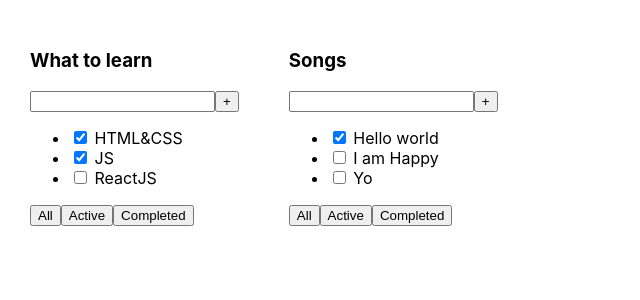
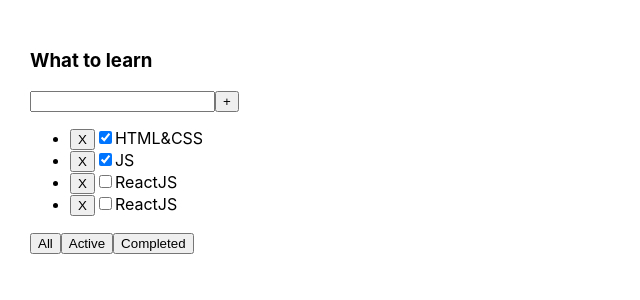
Before and after one commit to mikrobka/1-todolist, a React (Create React App) app: page / in a window 1280 px wide. Shown: the top 300 px of the page, without its empty margins (0-640 px from the left). Built offline with nearby package versions, Linux system fonts and the light colour scheme.

Commit message:
less 2 add filter

```diff
--- a/src/App.tsx
+++ b/src/App.tsx
@@ -1,24 +1,34 @@
-import React from 'react';
+import React, {useState} from 'react';
 import './App.css';
-import {Todolist} from './Todolist';
+import {TaskType, Todolist} from './Todolist';
+
+export type ButtonNameType = 'All' | 'Action' | 'Completed'
 
 function App() {
 
-    const tasks1 = [
-        { id: 1, title: "HTML&CSS", isDone: true },
-        { id: 2, title: "JS", isDone: true },
-        { id: 3, title: "ReactJS", isDone: false }
-    ]
-    const tasks2 = [
-        { id: 1, title: "Hello world", isDone: true },
-        { id: 2, title: "I am Happy", isDone: false },
-        { id: 3, title: "Yo", isDone: false }
-    ]
+
+    let [tasks1, setTasks1] = useState<Array<TaskType>>([
+        {id: 1, title: "HTML&CSS", isDone: true},
+        {id: 2, title: "JS", isDone: true},
+        {id: 3, title: "ReactJS", isDone: false},
+        {id: 3, title: "ReactJS", isDone: false}
+    ])
+
+
+    const removeTask = (taskId: number, myTitle: string) => {
+        setTasks1(tasks1.filter((el) => el.id !== taskId))
+    }
+
 
     return (
         <div className="App">
-            <Todolist title="What to learn" tasks={tasks1} />
-            <Todolist title="Songs" tasks={tasks2} />
+            <Todolist
+                title="What to learn"
+                tasks={tasks1}
+                removeTask={removeTask}
+            />
+
+
         </div>
     );
 }
--- a/src/Todolist.tsx
+++ b/src/Todolist.tsx
@@ -1,17 +1,36 @@
-import React from 'react';
+import React, {useState} from 'react';
+import {ButtonNameType} from "./App";
 
-type TaskType = {
+export type TaskType = {
     id: number
     title: string
     isDone: boolean
 }
 
-type PropsType = {
+
+export type PropsType = {
     title: string
     tasks: Array<TaskType>
+    removeTask: (taskId: number, myTitle: string) => void
 }
 
+
 export function Todolist(props: PropsType) {
+
+    let [filterTask, setFilterTask] = useState<ButtonNameType>('All')
+
+    const filteringTasks = (buttonName: ButtonNameType) => {
+        setFilterTask(buttonName)
+    }
+
+    let filteredTasks = props.tasks
+    if (filterTask === 'Action') {
+        filteredTasks = props.tasks.filter(el => el.isDone)
+    }
+    if (filterTask === 'Completed') {
+        filteredTasks = props.tasks.filter(el => !el.isDone)
+    }
+
     return <div>
         <h3>{props.title}</h3>
         <div>
@@ -19,15 +38,32 @@ export function Todolist(props: PropsType) {
             <button>+</button>
         </div>
         <ul>
-            {props.tasks.map((el) => {
-                return <li key={el.id}><input type="checkbox" checked={el.isDone}/> <span>{el.title}</span></li>
+            {filteredTasks.map((el) => {
+                return <li key={el.id}>
+                    <button onClick={() => {
+                        props.removeTask(el.id, "qweqwe")
+                    }}>X
+                    </button>
+                    <input type="checkbox" checked={el.isDone}/>
+                    <span>{el.title}</span>
+
+                </li>
             })}
 
         </ul>
         <div>
-            <button>All</button>
-            <button>Active</button>
-            <button>Completed</button>
+            <button onClick={() => {
+                filteringTasks('All')
+            }}>All
+            </button>
+            <button onClick={() => {
+                filteringTasks('Action')
+            }}>Active
+            </button>
+            <button onClick={() => {
+                filteringTasks('Completed')
+            }}>Completed
+            </button>
         </div>
     </div>
 }
```
